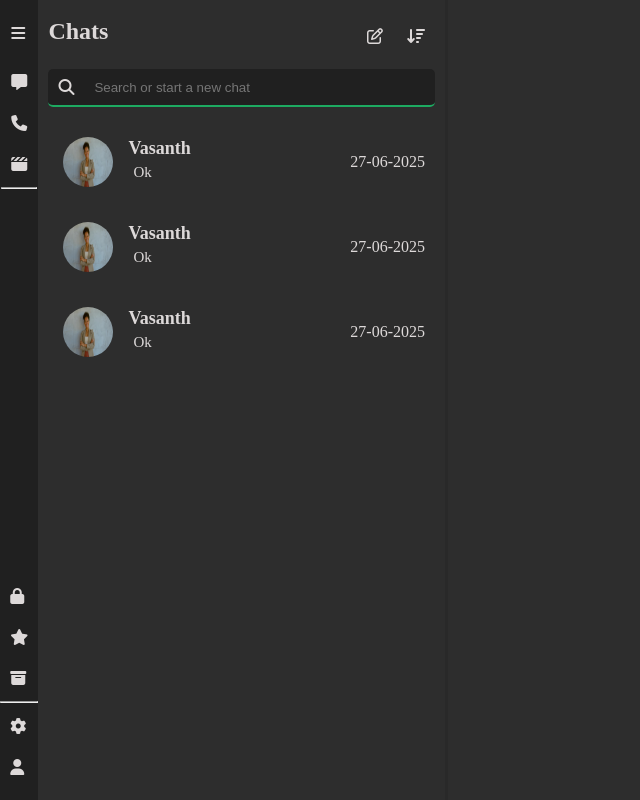
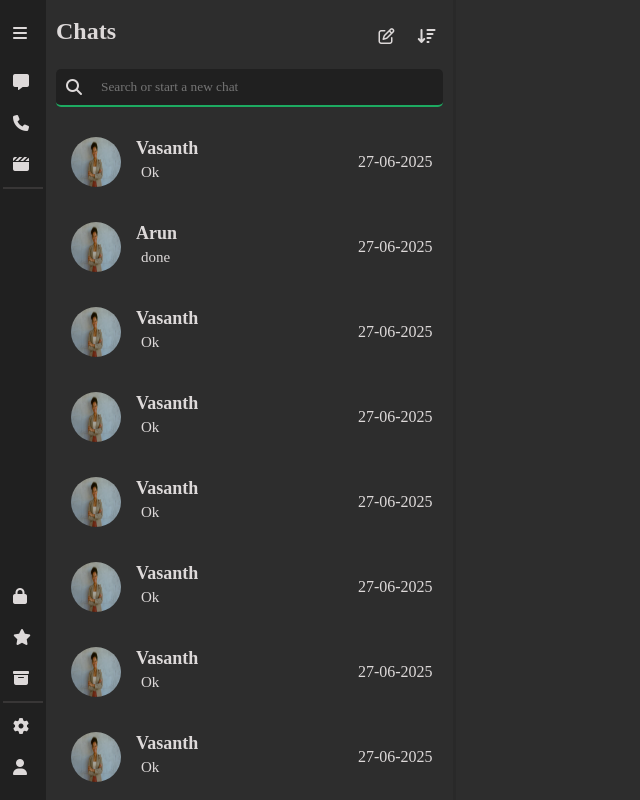
Before and after one commit to dheetchithselvan12/WhatsApp-Clone, a plain HTML site: page index.html in a window 1280 px wide. Shown: the whole page, without its empty margins (0-640 px from the left). Drawn offline with Linux system fonts and the light colour scheme.

Commit message:
designed: expand menu and contact box

```diff
--- a/index.html
+++ b/index.html
@@ -4,6 +4,7 @@
 <head>
     <meta charset="UTF-8">
     <meta name="viewport" content="width=device-width, initial-scale=1.0">
+    <link rel="icon" href="images/whatsapp.png" type="image/x-icon">
     <title>WhatsApp</title>
     <link rel="stylesheet" href="https://cdnjs.cloudflare.com/ajax/libs/font-awesome/6.7.2/css/all.min.css">
     <link rel="stylesheet" href="style.css">
@@ -13,19 +14,24 @@
 
     <section class="nav-bar">
         <div class="nav-one">
-            <i class="fa-solid fa-bars i" title="Open Navigation"></i>
-            <i class="fa-solid fa-message i" title="Chats"></i>
-            <i class="fa-solid fa-phone i" title="Call"></i>
-            <i class="fa-solid fa-clapperboard i" title="Status"></i>
-            <hr>
+            <i class="fa-solid fa-bars i" title="Open Navigation" id="nav-expand"></i>
+            <a href="#"><i class="fa-solid fa-message i" title="Chats"></i><span class="nav-text">Chats</span></a>
+            <a href="#"><i class="fa-solid fa-phone i" title="Call"></i><span class="nav-text">Call</span></a>
+            <a href="#"><i class="fa-solid fa-clapperboard i" title="Status"></i><span
+                    class="nav-text">Status</span></a>
+            <hr class="divid">
         </div>
         <div class="nav-two">
-            <i class="fa-solid fa-lock i" title="Locked Chats"></i>
-            <i class="fa-solid fa-star i" title="Starred Messages"></i>
-            <i class="fa-solid fa-box-archive i" title="Archived Chats"></i>
-            <hr>
-            <i class="fa-solid fa-gear i" title="Settings"></i>
-            <i class="fa-solid fa-user i" title="Account"></i>
+            <a href="#"><i class="fa-solid fa-lock i" title="Locked Chats"></i><span class="nav-text">Locked
+                    chats</span></a>
+            <a href="#"><i class="fa-solid fa-star i" title="Starred Messages"></i><span class="nav-text">Starred
+                    messages</span></a>
+            <a href="#"><i class="fa-solid fa-box-archive i" title="Archived Chats"></i><span class="nav-text">Archived
+                    chats</span></a>
+            <hr class="divid">
+            <a href="#"><i class="fa-solid fa-gear i" title="Settings"></i><span class="nav-text">Settings</span></a>
+            <a href="#"><i class="fa-solid fa-user i" title="Account"></i><span class="nav-text">Profile</span></a>
+
         </div>
     </section>
 
@@ -41,6 +47,23 @@ New group(Ctrl+Shift+N)"></i>
         <div class="search">
             <i class="fa-solid fa-magnifying-glass i" title="Ctrl+F"></i>
             <input type="search" id="input" placeholder="Search or start a new chat">
+        </div>
+        <div class="cards">
+            <div class="user-cards">
+                <img src="images/image.jpg" alt="profile" width="50px" height="50px">
+                <div class="detailes">
+                    <h1>Vasanth</h1>
+                    <p>Ok</p>
+                </div>
+                <p id="sent-time">27-06-2025</p>
+            </div>
+            <div class="user-cards">
+                <img src="images/image.jpg" alt="profile" width="50px" height="50px">
+                <div class="detailes">
+                    <h1>Arun</h1>
+                    <p>done</p>
+                </div>
+                <p id="sent-time">27-06-2025</p>
             </div>
             <div class="user-cards">
                 <img src="images/image.jpg" alt="profile" width="50px" height="50px">
@@ -66,6 +89,48 @@ New group(Ctrl+Shift+N)"></i>
                 </div>
                 <p id="sent-time">27-06-2025</p>
             </div>
+            <div class="user-cards">
+                <img src="images/image.jpg" alt="profile" width="50px" height="50px">
+                <div class="detailes">
+                    <h1>Vasanth</h1>
+                    <p>Ok</p>
+                </div>
+                <p id="sent-time">27-06-2025</p>
+            </div>
+            <div class="user-cards">
+                <img src="images/image.jpg" alt="profile" width="50px" height="50px">
+                <div class="detailes">
+                    <h1>Vasanth</h1>
+                    <p>Ok</p>
+                </div>
+                <p id="sent-time">27-06-2025</p>
+            </div>
+            <div class="user-cards">
+                <img src="images/image.jpg" alt="profile" width="50px" height="50px">
+                <div class="detailes">
+                    <h1>Vasanth</h1>
+                    <p>Ok</p>
+                </div>
+                <p id="sent-time">27-06-2025</p>
+            </div>
+            <div class="user-cards">
+                <img src="images/image.jpg" alt="profile" width="50px" height="50px">
+                <div class="detailes">
+                    <h1>Vasanth</h1>
+                    <p>Ok</p>
+                </div>
+                <p id="sent-time">27-06-2025</p>
+            </div>
+            <div class="user-cards">
+                <img src="images/image.jpg" alt="profile" width="50px" height="50px">
+                <div class="detailes">
+                    <h1>Vasanth</h1>
+                    <p>Ok</p>
+                </div>
+                <p id="sent-time">27-06-2025</p>
+            </div>
+        </div>
+
     </section>
 
     <section class="chats">
--- a/script.js
+++ b/script.js
@@ -0,0 +1,7 @@
+let nav = document.getElementById("nav-expand");
+let navbar = document.querySelector(".nav-bar")
+
+nav.addEventListener("click", () => {
+    navbar.classList.toggle("expanded")
+
+})
--- a/style.css
+++ b/style.css
@@ -1,24 +1,26 @@
 * {
     margin: 0;
     padding: 0;
-    font-family: 'Poppins' sans-serif;
+    font-family:'Times New Roman', sans-serif;
     box-sizing: border-box;
 }
 body {
     height: 100vh;
     width: 100%;
     display: flex;
+    position: relative;
 }
 .i {
+    width: 35px;
     padding: 10px;
     transition: all 0.3s ease;
 }
-.i:hover {
+a:hover {
     border-radius: 5px;
-    background: #2d2d2d;
+    background: #393838;
 }
 .nav-bar {
-    width: 3%;
+    width: 46px;
     background: #202020;
     height: 100vh;
     display: flex;
@@ -26,16 +28,50 @@ body {
     justify-content: space-between;
     align-items: center;
     padding: 15px 0;
+    position: absolute;
+    z-index: 1;
+    transition: all 0.3s ease;
+
 }
+.nav-bar.expanded {
+    width: 230px;
+    background: #2f2e2e;
+    align-items: flex-start;
+}
+.nav-bar a{
+    text-decoration: none;
+    color: #ddd9d9;
+    display: flex;
+    align-items: center;
+    /* border-left: 3px solid #1daa61; */
+}
+a .nav-text{
+    display: none;
+}
+.nav-bar.expanded a .nav-text{
+    display: contents;
+    text-align: center;
+    margin-left: 10px;
+}
+
 .nav-one {
     display: flex;
     flex-direction: column;
     gap: 5px;
     color: #ddd9d9;
     cursor: pointer;
+    width: 100%;
+    padding: 0 3px;
+}
+hr.divid{
+    border: 1px solid #383636;
 }
 .nav-bar .fa-bars {
     margin-bottom: 8px;
+}
+.nav-bar .fa-bars:hover {
+   background: #3d3c3c;
+   border-radius: 5px;
 }
 .nav-two {
     display: flex;
@@ -43,6 +79,8 @@ body {
     gap: 5px;
     color: #ddd9d9;
     cursor: pointer;
+    width: 100%;
+    padding: 0 3px;
 }
 
 
@@ -57,6 +95,9 @@ body {
     display: flex;
     flex-direction: column;
     padding: 10px;
+    position: absolute;
+    z-index: 0;
+    left: 46px;
 }
 
 .contacts .head {
@@ -91,6 +132,11 @@ body {
 .search .i{
     color: #ddd9d9;
 }
+.cards{
+    overflow-y: scroll;
+    scrollbar-width: thin;
+    scrollbar-color: #2d2d2d #2d2d2d;
+}
 .user-cards {
     display: flex;
     align-items: center;
@@ -100,7 +146,6 @@ body {
     transition: all 0.3s ease;
     position: relative;
     margin-bottom: 5px;
-
 
 }
 .user-cards:hover{
@@ -129,4 +174,7 @@ body {
     background: #2d2d2d;
     width: 65%;
     height: 100vh;
+    position: absolute;
+    z-index: -1;
+    right: 0;
 }
```
Also changed, not shown: images/whatsapp.png (added). Lines whose indentation alone changed are shown as unchanged.
